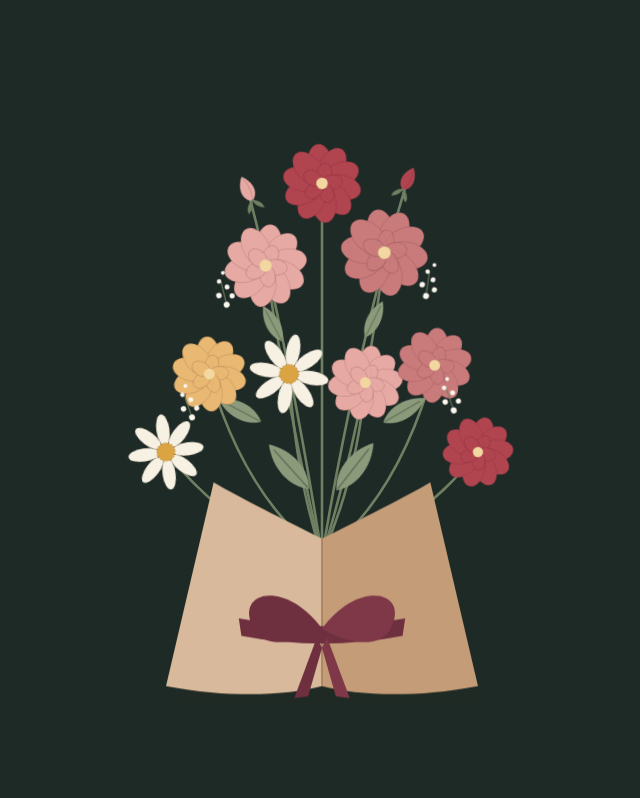
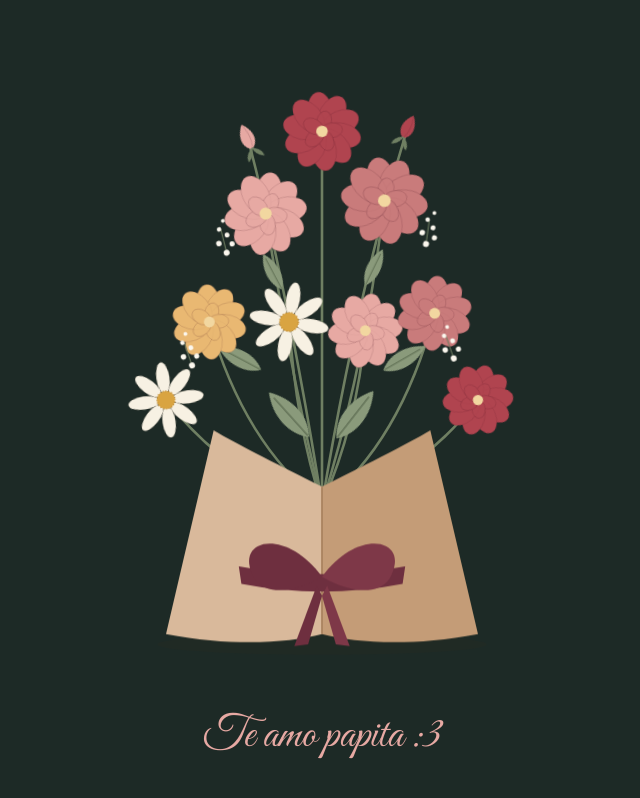
Before and after one commit to duducckk/ParaMiNoviaLinda, a plain HTML site: page index.html in a window 1280 px wide. Shown: the whole page, without its empty margins (318-958 px from the left). Drawn offline with Linux system fonts and the light colour scheme.

Commit message:
Add 'Te amo papita' note under bouquet

```diff
--- a/css/main.css
+++ b/css/main.css
@@ -32,7 +32,17 @@ body {
 .bouquet {
   width: min(92vw, 520px);
   height: auto;
-  max-height: 92vh;
+  max-height: 80vh;
+}
+
+.note {
+  font-family: 'Great Vibes', cursive;
+  font-size: clamp(2rem, 6vw, 2.8rem);
+  color: var(--blush);
+  text-align: center;
+  margin-top: -1.5rem;
+  opacity: 0;
+  animation: fadeIn 1s ease-out 2.4s forwards;
 }
 
 .rose-deep { color: var(--rose-deep); }
--- a/index.html
+++ b/index.html
@@ -5,6 +5,9 @@
     <meta name="viewport" content="width=device-width, initial-scale=1">
     <title>Ramo</title>
     <link rel="icon" href="img/flowers.png" type="image/x-icon">
+    <link rel="preconnect" href="https://fonts.googleapis.com">
+    <link rel="preconnect" href="https://fonts.gstatic.com" crossorigin>
+    <link href="https://fonts.googleapis.com/css2?family=Great+Vibes&display=swap" rel="stylesheet">
     <link rel="stylesheet" href="css/main.css">
 </head>
 <body>
@@ -134,5 +137,6 @@
         <path d="M294,634 L268,704 L284,702 L300,646Z" fill="#6E2F3F"/>
         <path d="M306,634 L332,704 L316,702 L300,646Z" fill="#7E3848"/>
     </svg>
+    <p class="note">Te amo papita :3</p>
 </body>
 </html>
```
